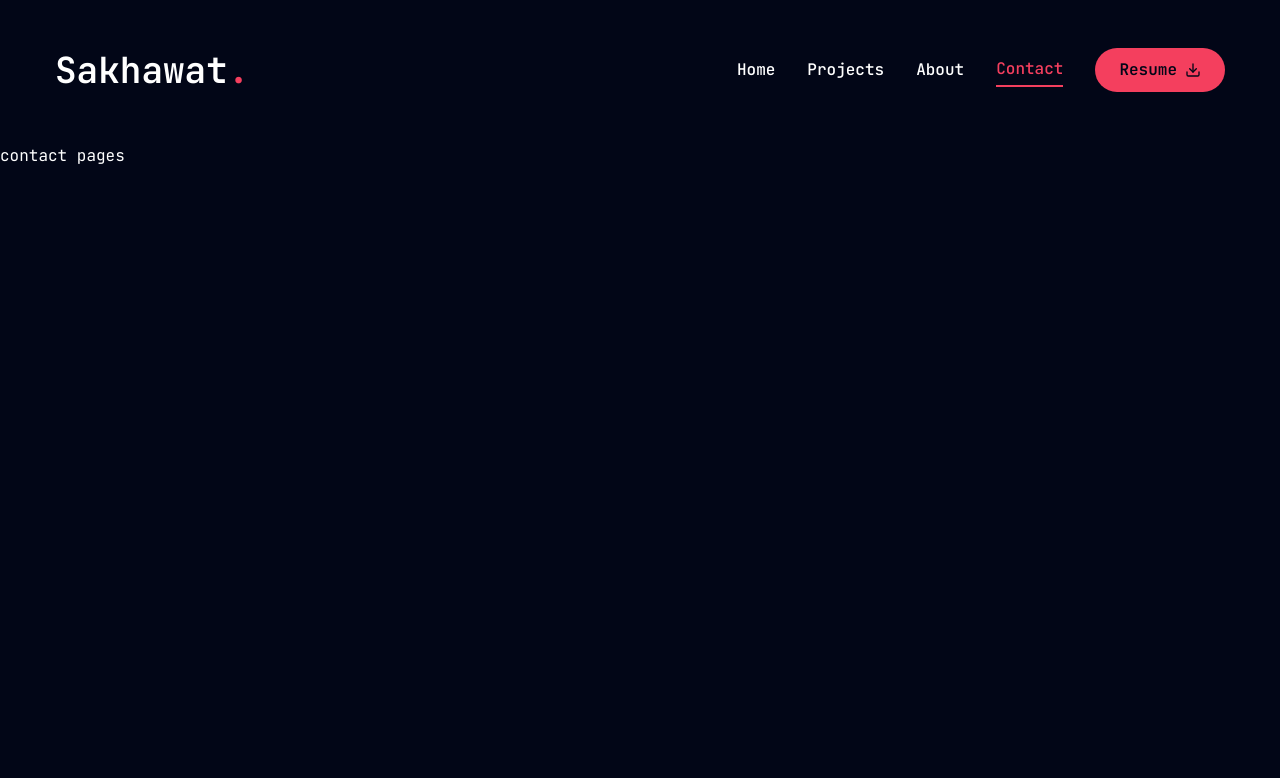
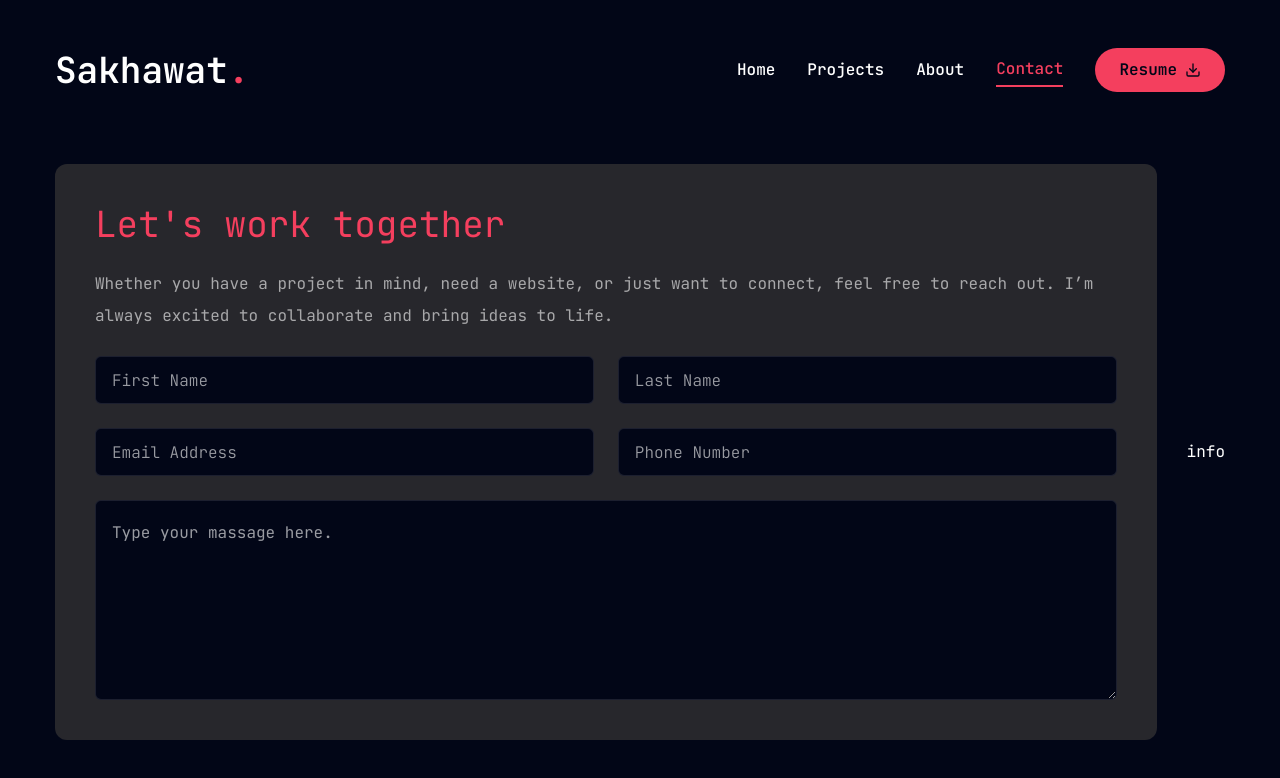
Before and after one commit to shbhuiyan/my-personal-portfolio, a Next.js app: page /pages/contact in a window 1280 px wide. Shown: the top 778 px of the page. Built offline with nearby package versions, Linux system fonts and the light colour scheme.

Commit message:
setup contact page

```diff
--- a/app/page.jsx
+++ b/app/page.jsx
@@ -20,7 +20,7 @@ const stats = [
     text: "Technologies learned",
   },
   {
-    num: 500,
+    num: 300,
     text: "Code Commits",
   },
 ];
--- a/app/pages/about/page.jsx
+++ b/app/pages/about/page.jsx
@@ -163,7 +163,7 @@ const About = () => {
                             <div className="flex flex-col gap-[30px] text-center lg:text-left">
                                 <h3 className="text-4xl font-bold"> {educations.title} </h3>
                                 <p className="max-w-[600px] mx-auto lg:mx-0 text-white/60"> {educations.description} </p>
-                                <ScrollArea className="h-[300px] lg:h-[200px]">
+                                <ScrollArea className="h-[300px]">
                                     <ul className="grid grid-cols-1 lg:grid-cols-2 gap-[30px]">
                                         {
                                             educations.info.map((item , i) => {
--- a/app/pages/contact/page.jsx
+++ b/app/pages/contact/page.jsx
@@ -1,10 +1,62 @@
+"use client";
+import { Input } from "@/components/ui/input";
+import { Textarea } from "@/components/ui/textarea";
+import { motion } from "framer-motion";
+import { FaEnvelope, FaMapMarkerAlt, FaPhoneAlt } from "react-icons/fa";
+
+const info = [
+  {
+    icon: <FaPhoneAlt />,
+    title: "Phone",
+    description: "(+880) 1869 997 997",
+  },
+  {
+    icon: <FaEnvelope />,
+    title: "Email",
+    description: "shbhuiyan997@gmail.com",
+  },
+  {
+    icon: <FaMapMarkerAlt />,
+    title: "Address",
+    description: "Feni,Chittagong,Bangladesh.",
+  },
+];
 
 const Contact = () => {
-    return (
-        <div>
-            contact pages
+  return (
+    <motion.section
+      initial={{ opacity: 0 }}
+      animate={{
+        opacity: 1,
+        transition: { delay: 2.4, duration: 0.4, ease: "easeIn" },
+      }}
+      className="py-6"
+    >
+      <div className="container mx-auto">
+        <div className="flex flex-col-reverse lg:flex-row gap-[30px]">
+          {/* form */}
+          <div className="xl:h-[54%]">
+            <form className="flex flex-col gap-6 p-10 bg-[#27272c] rounded-xl">
+                <h3 className="text-4xl text-accent">Let's work together</h3>
+                <p className="text-white/60">Whether you have a project in mind, need a website, or just want to connect, feel free to reach out. I’m always excited to collaborate and bring ideas to life.</p>
+
+                <div className="grid grid-cols-1 md:grid-cols-2 gap-6">
+                    <Input type="firstname" name="FirstName" placeholder="First Name" />
+                    <Input type="lastname" name="LastName" placeholder="Last Name" />
+                    <Input type="email" name="email" placeholder="Email Address" />
+                    <Input type="phone" name="phone" placeholder="Phone Number" />
+                </div>
+                <Textarea className="h-[200px]" placeholder="Type your massage here." />
+            </form>
+          </div>
+
+          {/* info */}
+          <div className="flex-1 flex items-center xl:justify-end mb-8 xl:mb-0">info</div>
+
         </div>
-    );
+      </div>
+    </motion.section>
+  );
 };
 
 export default Contact;
--- a/app/pages/projects/page.jsx
+++ b/app/pages/projects/page.jsx
@@ -45,7 +45,7 @@ const projects = [
   },
   {
     id: "03",
-    projectImage: "https://i.ibb.co.com/1ncLSbg/a10.png",
+    projectImage: "https://i.ibb.co.com/fDyWpJq/Screenshot-from-2025-01-11-20-26-48.png",
     projectName: "Sports Equipment Store",
     technologies: ["React", "Node", "Express", "MongoDB", "Tailwind"],
     liveLink: "https://sports-hub-a-10-in-ph.netlify.app",
@@ -108,7 +108,7 @@ const Projects = () => {
               {/* Button */}
               <div className="flex items-center gap-4">
                 {/* Live Preview */}
-                <Link href={`${project?.liveLink}`}>
+                <Link href={`${project?.liveLink}`} target="_blank">
                   <TooltipProvider delayDuration={100}>
                     <Tooltip>
                       <TooltipTrigger className="w-[70px] h-[70px] rounded-full bg-white/5 flex justify-center items-center group">
@@ -122,7 +122,7 @@ const Projects = () => {
                 </Link>
 
                 {/* Github Preview */}
-                <Link href={`${project.githubLink}`}>
+                <Link href={`${project.githubLink}`} target="_blank">
                   <TooltipProvider delayDuration={100}>
                     <Tooltip>
                       <TooltipTrigger className="w-[70px] h-[70px] rounded-full bg-white/5 flex justify-center items-center group">
@@ -141,7 +141,8 @@ const Projects = () => {
           {/* right side */}
           <div className="w-full xl:w-[50%]">
             <Swiper
-            navigation={true} modules={[Navigation]}
+            navigation={true}
+             modules={[Navigation]}
               spaceBetween={30}
               slidesPerView={1}
               onSlideChange={handleSlideChange}
--- a/components/ui/input.jsx
+++ b/components/ui/input.jsx
@@ -7,7 +7,7 @@ const Input = React.forwardRef(({ className, type, ...props }, ref) => {
     (<input
       type={type}
       className={cn(
-        "flex h-10 w-full rounded-md border border-neutral-200 bg-white px-3 py-2 text-base ring-offset-white file:border-0 file:bg-transparent file:text-sm file:font-medium file:text-neutral-950 placeholder:text-neutral-500 focus-visible:outline-none focus-visible:ring-2 focus-visible:ring-neutral-950 focus-visible:ring-offset-2 disabled:cursor-not-allowed disabled:opacity-50 md:text-sm dark:border-neutral-800 dark:bg-neutral-950 dark:ring-offset-neutral-950 dark:file:text-neutral-50 dark:placeholder:text-neutral-400 dark:focus-visible:ring-neutral-300",
+        "flex h-12 rounded-md border border-white/10 focus:border-accent font-light bg-primary px-4 py-5 text-base placeholder:text-white/60 outline-none",
         className
       )}
       ref={ref}
--- a/components/ui/textarea.jsx
+++ b/components/ui/textarea.jsx
@@ -6,7 +6,7 @@ const Textarea = React.forwardRef(({ className, ...props }, ref) => {
   return (
     (<textarea
       className={cn(
-        "flex min-h-[80px] w-full rounded-md border border-neutral-200 bg-white px-3 py-2 text-base ring-offset-white placeholder:text-neutral-500 focus-visible:outline-none focus-visible:ring-2 focus-visible:ring-neutral-950 focus-visible:ring-offset-2 disabled:cursor-not-allowed disabled:opacity-50 md:text-sm dark:border-neutral-800 dark:bg-neutral-950 dark:ring-offset-neutral-950 dark:placeholder:text-neutral-400 dark:focus-visible:ring-neutral-300",
+        "flex min-h-[80px] w-full rounded-md border border-white/10 bg-primary px-4 py-5 text-base placeholder:text-white/60 focus-visible:outline-none focus-visible:ring-1 focus-visible:ring-accent focus-visible:ring-offset-0 disabled:cursor-not-allowed disabled:opacity-50",
         className
       )}
       ref={ref}
```
